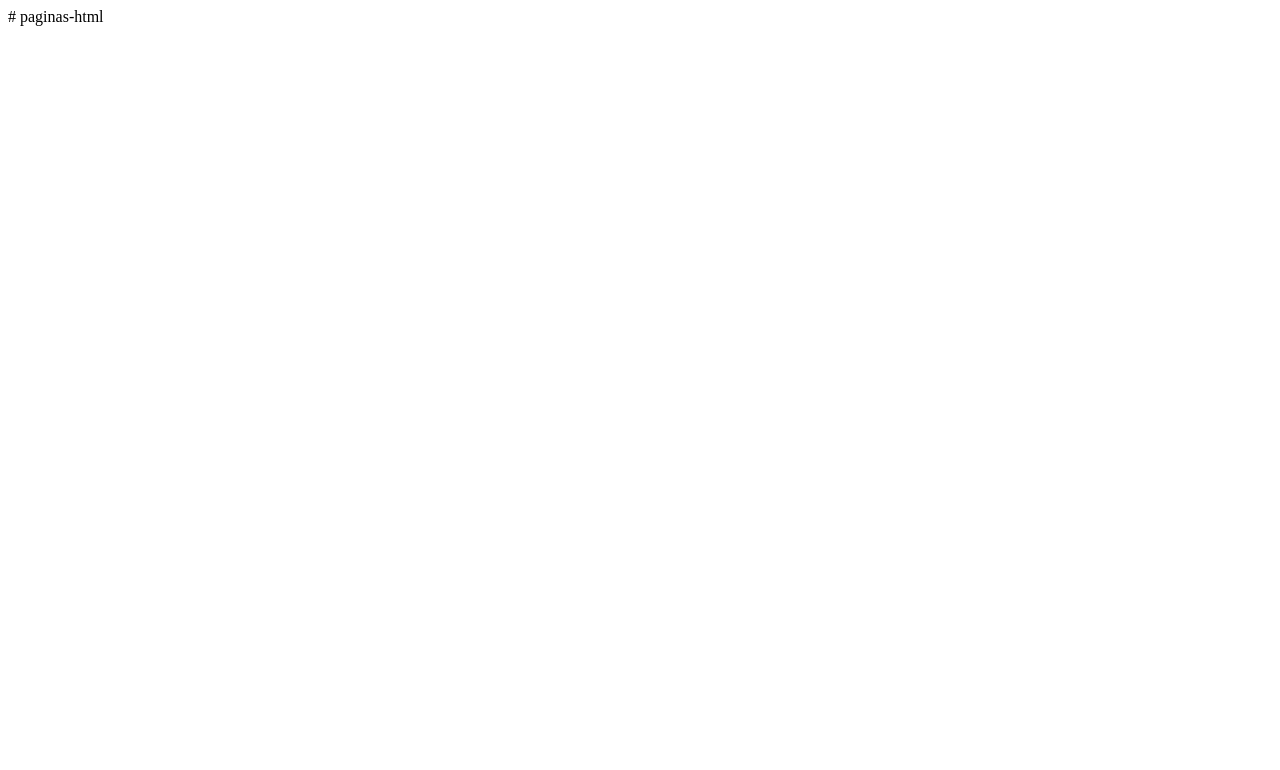
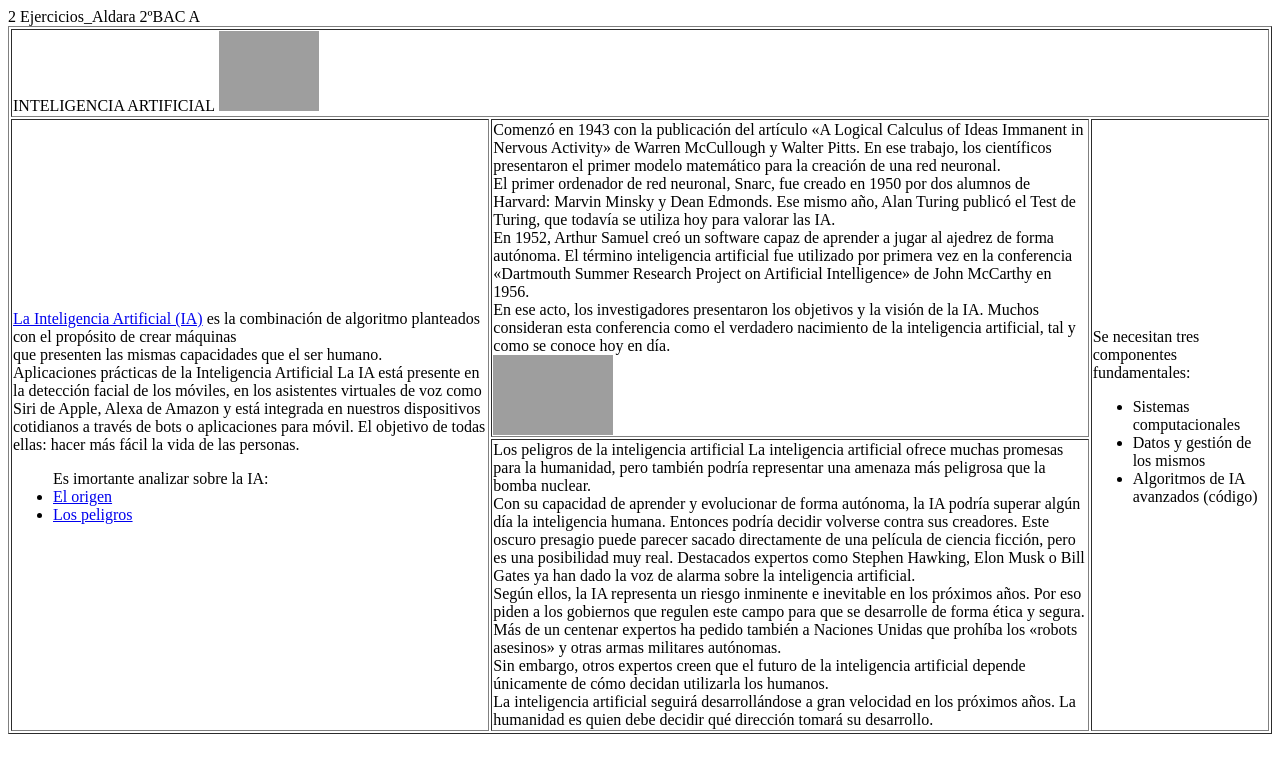
Before and after one commit to SoniaaPV/p-ginas-html, a plain HTML site: page index.html in a window 1280 px wide. Drawn offline with Linux system fonts and the light colour scheme; grey boxes are pictures that could not be loaded.

Commit message:
Update index.html

```diff
--- a/index.html
+++ b/index.html
@@ -1 +1,67 @@
-# paginas-html
+
+<TABLE BORDER>
+<TR>
+<TD colspan=3> INTELIGENCIA ARTIFICIAL
+  <img src="https://www.tworeality.com/wp-content/uploads/2023/04/las-preguntas-mas-frecuentessobre-la-realidad-virtual-y-la-inteligencia-artificial.jpg" width="100" height="80"> </TD>
+</TR>
+<TR>
+<TD ROWSPAN=2> <a target="_blank"
+href="https://www.iberdrola.com/innovacion/que-es-inteligencia-artificial">La Inteligencia
+Artificial (IA)</a> es la combinación de algoritmo planteados con el propósito de crear
+máquinas<br> que presenten las mismas capacidades que el ser humano.<br>
+Aplicaciones prácticas de la Inteligencia Artificial
+La IA está presente en la detección facial de los móviles, en los asistentes virtuales de voz
+como Siri de Apple, Alexa de Amazon y está integrada en nuestros dispositivos cotidianos a
+través de bots o aplicaciones para móvil. El objetivo de todas ellas: hacer más fácil la vida
+de las personas.<br>
+<ul>Es imortante analizar sobre la IA:
+<li><a href="#origen">El origen </a></li>
+<li><a href="#componentes">Los peligros</a></li>
+</TD>
+<TD><id="peligros">Comenzó en 1943 con la publicación del artículo «A Logical
+Calculus of Ideas Immanent in Nervous Activity» de Warren McCullough y Walter Pitts. En
+ese trabajo, los científicos presentaron el primer modelo matemático para la creación de una
+red neuronal.<br>El primer ordenador de red neuronal, Snarc, fue creado en 1950 por dos
+alumnos de Harvard: Marvin Minsky y Dean Edmonds. Ese mismo año, Alan Turing publicó
+el Test de Turing, que todavía se utiliza hoy para valorar las IA.<br>
+En 1952, Arthur Samuel creó un software capaz de aprender a jugar al ajedrez de forma
+autónoma. El término inteligencia artificial fue utilizado por primera vez en la conferencia
+«Dartmouth Summer Research Project on Artificial Intelligence» de John McCarthy en
+1956.<br>
+En ese acto, los investigadores presentaron los objetivos y la visión de la IA. Muchos
+consideran esta conferencia como el verdadero nacimiento de la inteligencia artificial, tal y
+como se conoce hoy en día.<br>
+<img src="https://softimiza.co/images/el-origen-de-la-inteligencia-artificial.jpg" alt="Origen
+de la IA" width="120" height="80"></TD>
+<!--La inteligencia artificial va a cambiar el mundo, pero todavía sigue siendo un misterio
+para mucha gente.-->
+<TD ROWSPAN=2>Se necesitan tres componentes fundamentales:
+<ul>
+<li>Sistemas computacionales</a></li>
+<li>Datos y gestión de los mismos</li>
+<li>Algoritmos de IA avanzados (código)</li>
+</ul> </TD>
+2
+Ejercicios_Aldara 2ºBAC A
+</TR>
+<TR>
+<TD><id="peligros">Los peligros de la inteligencia artificial
+La inteligencia artificial ofrece muchas promesas para la humanidad, pero también podría
+representar una amenaza más peligrosa que la bomba nuclear.<br>
+Con su capacidad de aprender y evolucionar de forma autónoma, la IA podría superar algún
+día la inteligencia humana. Entonces podría decidir volverse contra sus creadores.
+Este oscuro presagio puede parecer sacado directamente de una película de ciencia ficción,
+pero es una posibilidad muy real. Destacados expertos como Stephen Hawking, Elon Musk
+o Bill Gates ya han dado la voz de alarma sobre la inteligencia artificial.<br>
+Según ellos, la IA representa un riesgo inminente e inevitable en los próximos años. Por eso
+piden a los gobiernos que regulen este campo para que se desarrolle de forma ética y
+segura. Más de un centenar expertos ha pedido también a Naciones Unidas que prohíba los
+«robots asesinos» y otras armas militares autónomas.<br>
+Sin embargo, otros expertos creen que el futuro de la inteligencia artificial depende
+únicamente de cómo decidan utilizarla los humanos.<br>
+La inteligencia artificial seguirá desarrollándose a gran velocidad en los próximos años. La
+humanidad es quien debe decidir qué dirección tomará su desarrollo.</TD>
+<!--Su influencia es evidente en la automatización de procesos, la toma de decisiones
+informadas y la capacidad de aprender y mejorar con el tiempo.-->
+</TR>
+</TABLE>
```
